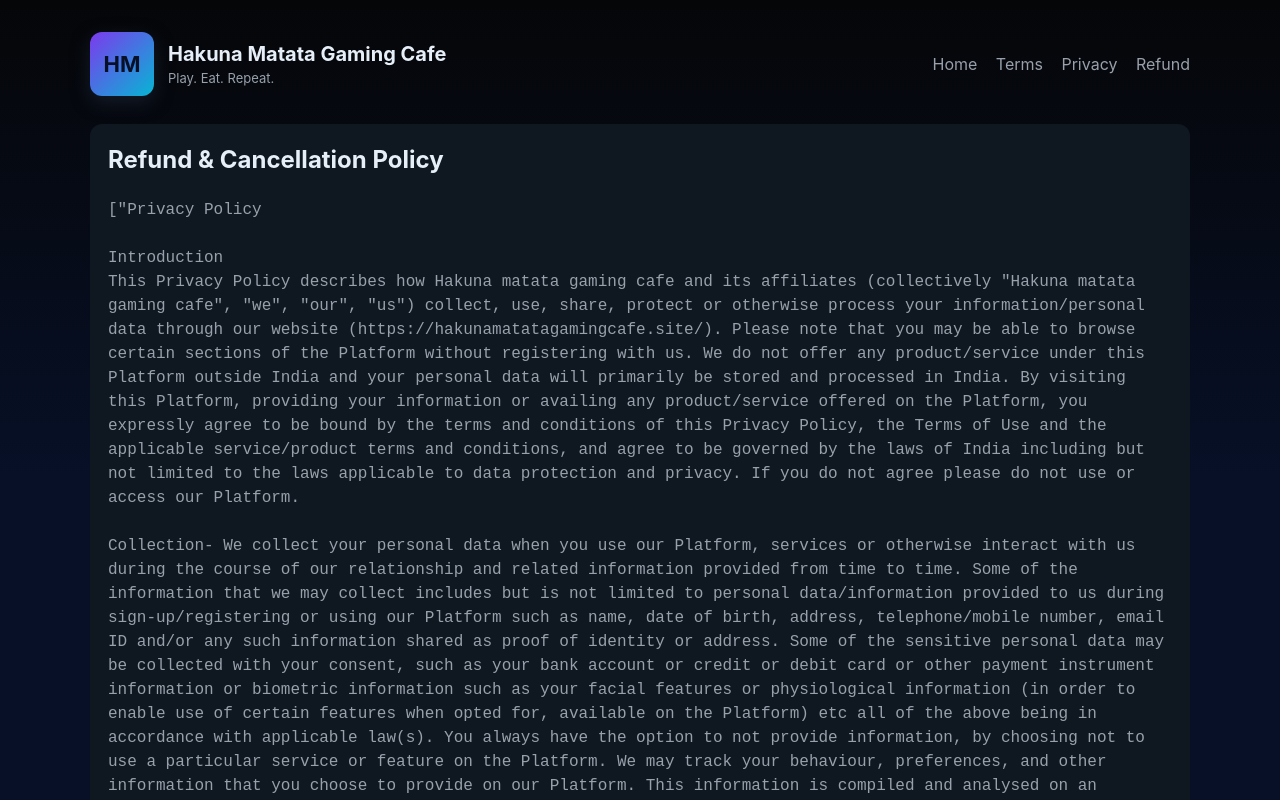
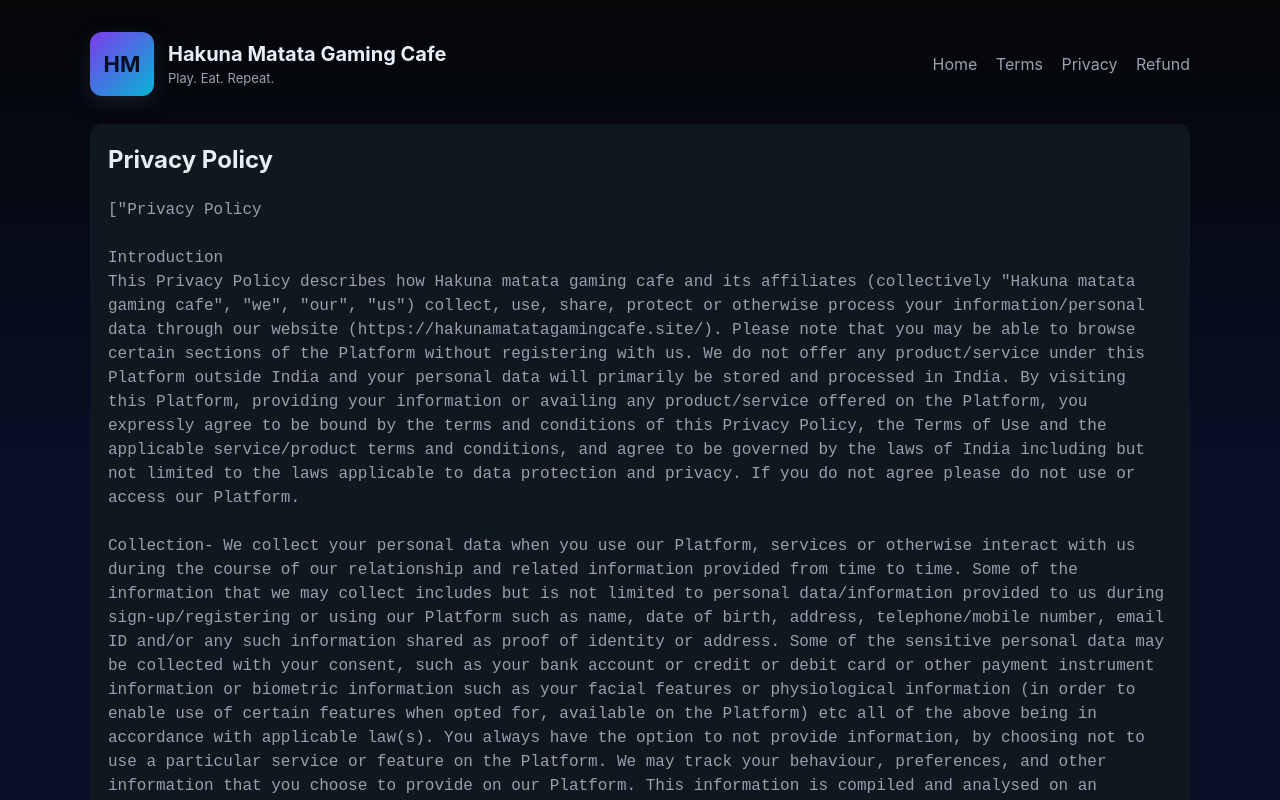
Before and after one commit to joshipawan70-cyber/hakuna-matata-site, a plain HTML site: page privacy.html in a window 1280 px wide. Shown: the top 800 px of the page. Drawn offline with Linux system fonts and the light colour scheme.

Commit message:
Update privacy.html

```diff
--- a/privacy.html
+++ b/privacy.html
@@ -74,7 +74,7 @@
 
     <main>
       <section class="card">
-        <h1>Refund & Cancellation Policy</h1>
+        <h1>Privacy Policy</h1>
         <pre>
 ["Privacy Policy
 
```
